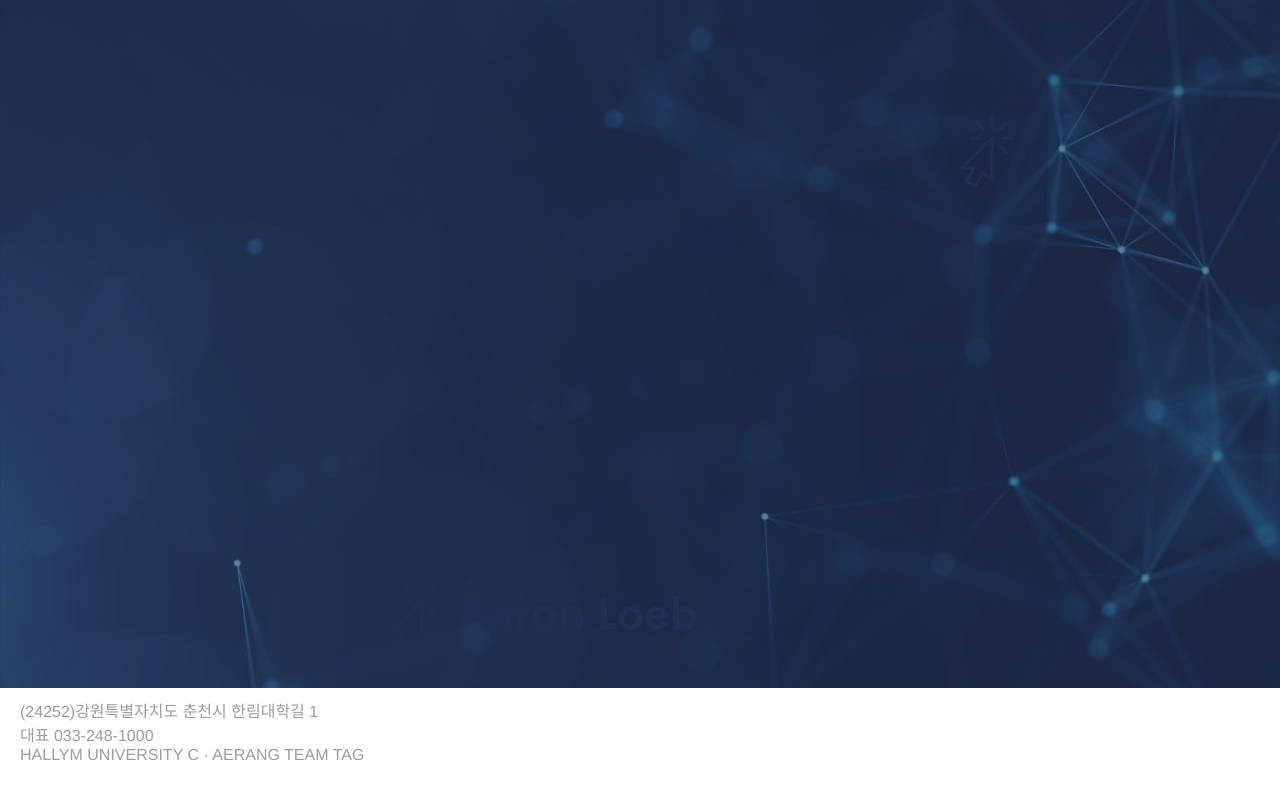
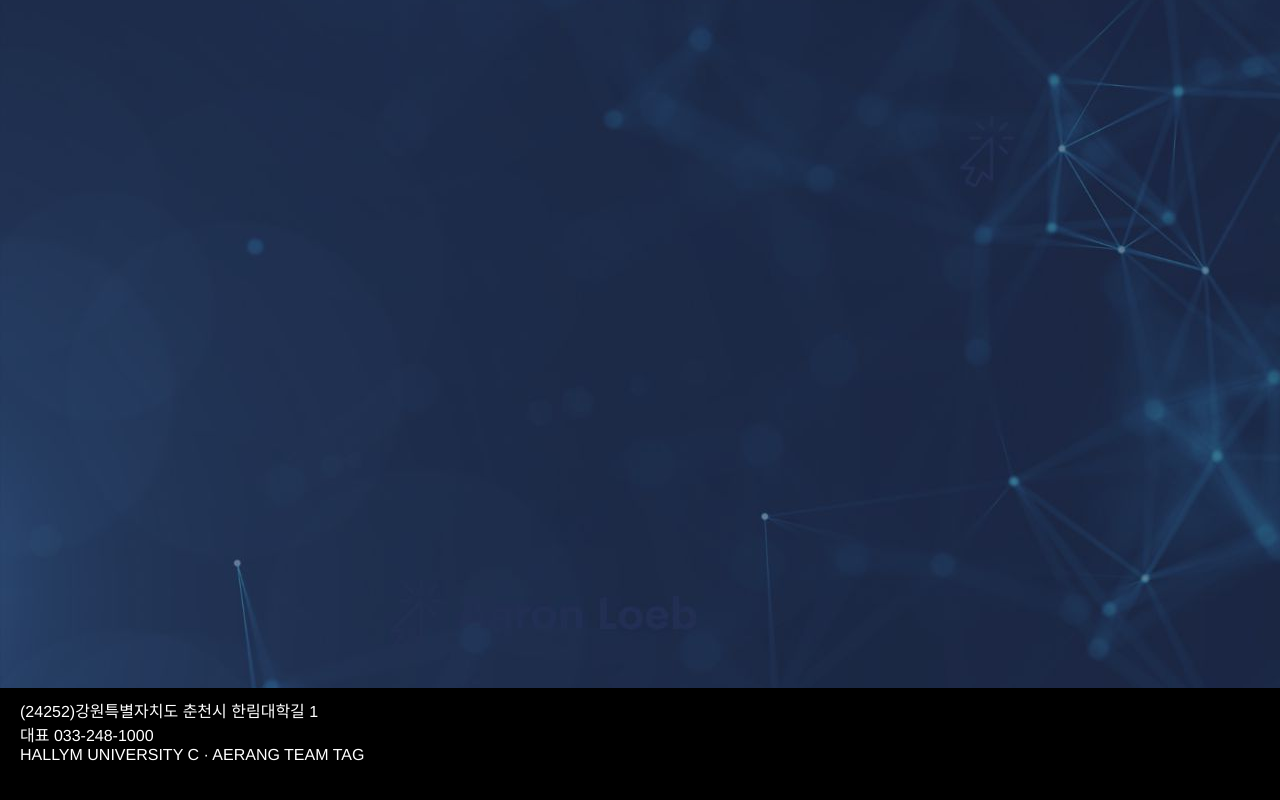
Before and after one commit to Team-Tag/FrontEnd, a Vue app: page / in a window 1280 px wide. Shown: the part 3308-4108 px from the top of the page. Built offline with nearby package versions, Linux system fonts and the light colour scheme.

Commit message:
footer 디자인 변경 구현

```diff
--- a/src/components/Footer.vue
+++ b/src/components/Footer.vue
@@ -1,5 +1,5 @@
 <template>
-    <footer>
+    <footer :class= "isHomePage ? 'home-footer' : 'footer'">
         <div>
             <p>(24252)강원특별자치도 춘천시 한림대학길 1</p>
             <p>대표 033-248-1000</p>
@@ -10,20 +10,35 @@
 
 <script>
 export default {
-  name: 'PageFooter',
-
+    name: 'PageFooter',
+    computed: {
+        isHomePage() {
+            // 현재 페이지가 홈 페이지인지 확인
+            return this.$route.path === '/';
+        },
+    },
 };
 </script>
 
 <style>
-  footer{
+  .footer{
     width: 100%;
     height: 100px;
     background-color: white;
     padding: 10px 20px 20px 20px;
     text-align: left;
   }
-  footer p{
+  .home-footer{
+    width: 100%;
+    height: 100px;
+    background-color: black;
+    padding: 10px 20px 20px 20px;
+    text-align: left;
+  }
+  .footer p{
     color : #9F9D9C;
   }
+  .home-footer p{
+    color : white;
+  }
 </style>
```
